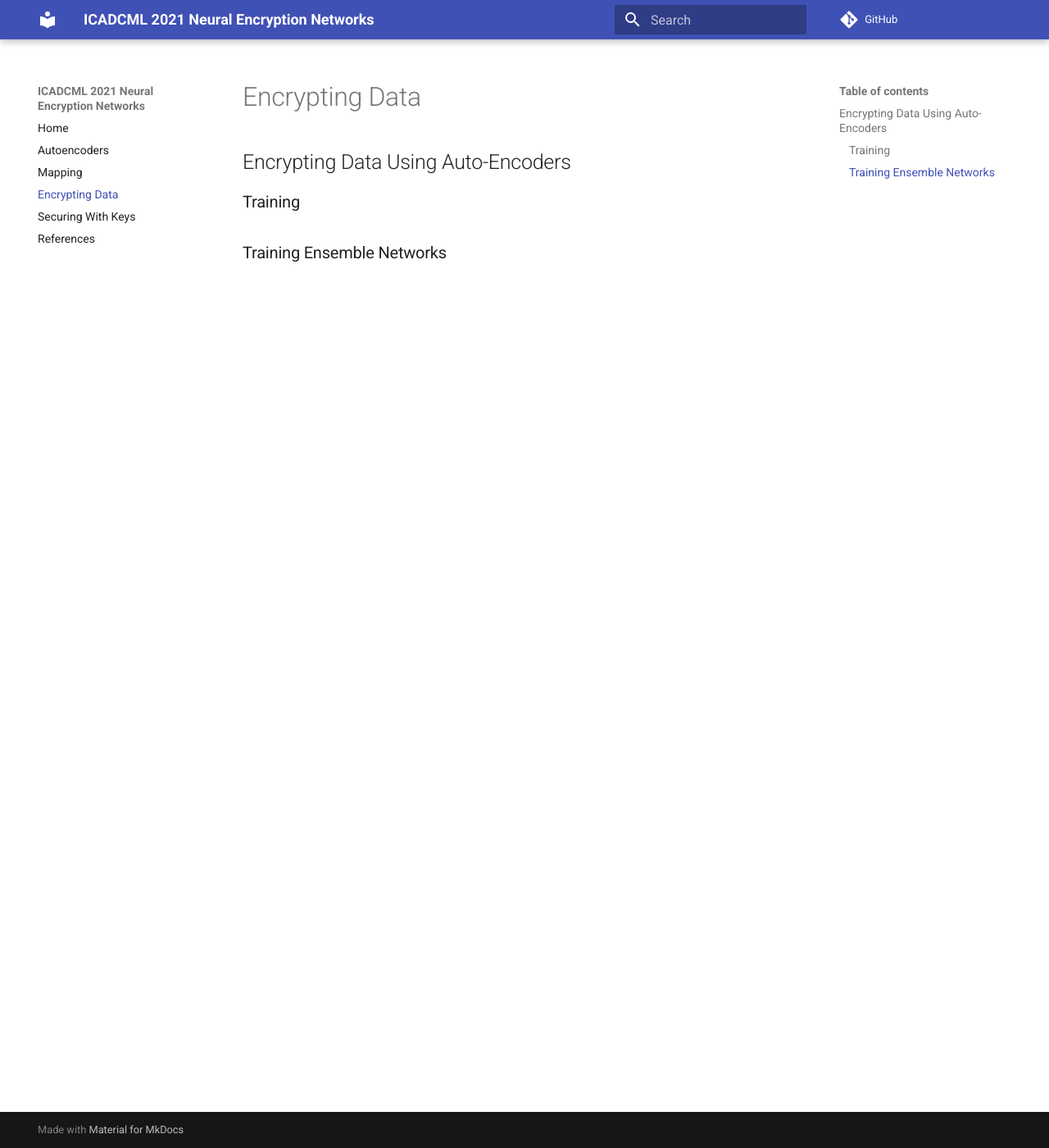
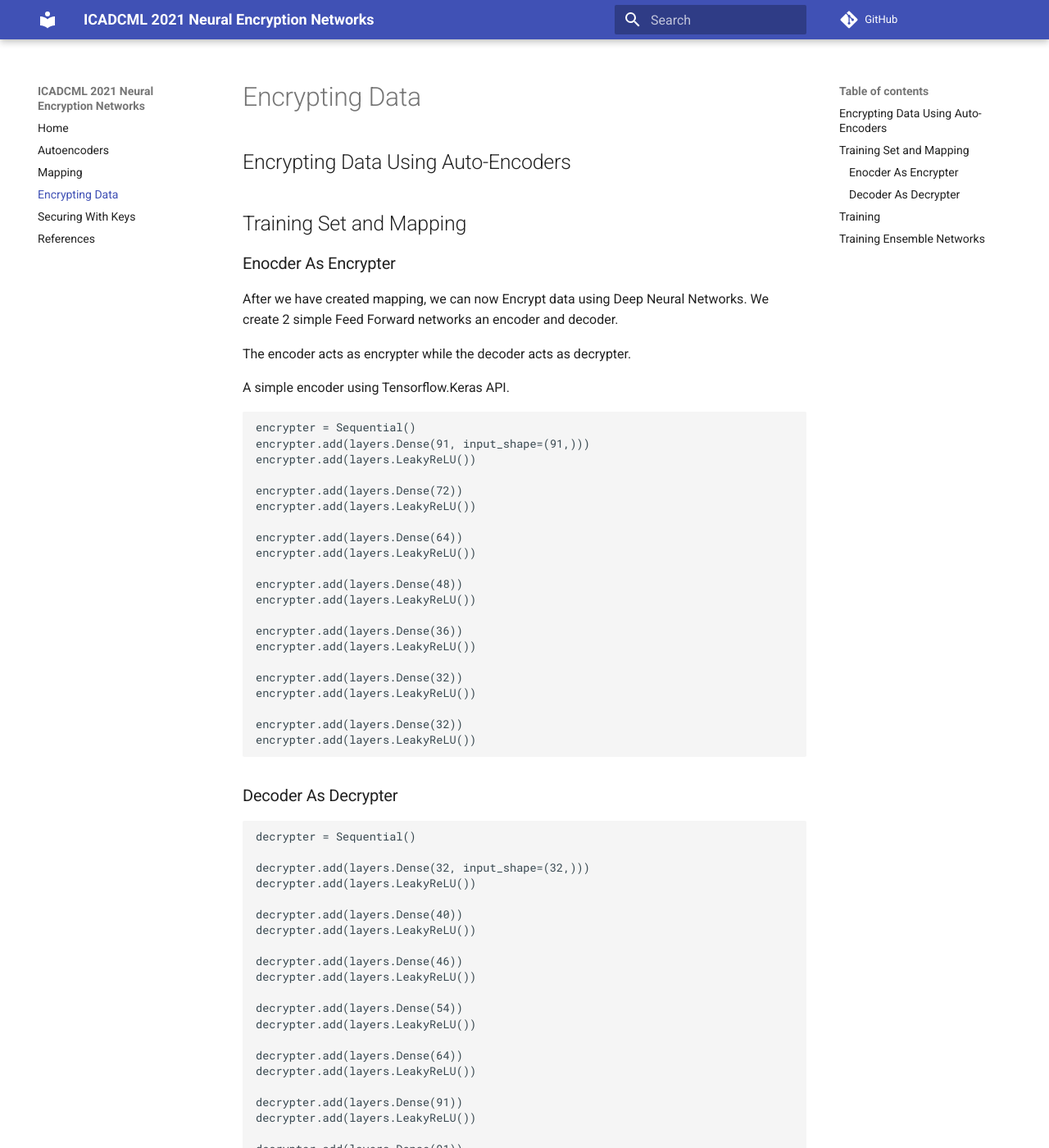
Before and after one commit to oke-aditya/neural_encryption_networks, an MkDocs documentation site: the page built from docs/templates/neural_enc.md, in a window 1280 px wide and 1400 px high. Shown: the whole window at 82% size. Built offline with MkDocs 1.6.1 and Material for MkDocs 9.7.7, drawn with Linux system fonts in a browser that asks for light colours; comment, search, counter and statistics services are not loaded; some of the changed text lies outside the part shown.

Commit message:
starts adding final md files

````diff
--- a/docs/templates/neural_enc.md
+++ b/docs/templates/neural_enc.md
@@ -1,7 +1,77 @@
 ## Encrypting Data Using Auto-Encoders
 
+## Training Set and Mapping
+
+### Enocder As Encrypter
+
+After we have created mapping, we can now Encrypt data using Deep Neural Networks.
+We create 2 simple Feed Forward networks an encoder and decoder.
+
+The encoder acts as encrypter while the decoder acts as decrypter.
+
+A simple encoder using Tensorflow.Keras API.
+
+```
+encrypter = Sequential()
+encrypter.add(layers.Dense(91, input_shape=(91,)))
+encrypter.add(layers.LeakyReLU())
+
+encrypter.add(layers.Dense(72))
+encrypter.add(layers.LeakyReLU())
+
+encrypter.add(layers.Dense(64))
+encrypter.add(layers.LeakyReLU())
+
+encrypter.add(layers.Dense(48))
+encrypter.add(layers.LeakyReLU())
+
+encrypter.add(layers.Dense(36))
+encrypter.add(layers.LeakyReLU())
+
+encrypter.add(layers.Dense(32))
+encrypter.add(layers.LeakyReLU())
+
+encrypter.add(layers.Dense(32))
+encrypter.add(layers.LeakyReLU())
+```
+
+### Decoder As Decrypter
 
 
-### Training
+```
+decrypter = Sequential()
 
-### Training Ensemble Networks
+decrypter.add(layers.Dense(32, input_shape=(32,)))
+decrypter.add(layers.LeakyReLU())
+
+decrypter.add(layers.Dense(40))
+decrypter.add(layers.LeakyReLU())
+
+decrypter.add(layers.Dense(46))
+decrypter.add(layers.LeakyReLU())
+
+decrypter.add(layers.Dense(54))
+decrypter.add(layers.LeakyReLU())
+
+decrypter.add(layers.Dense(64))
+decrypter.add(layers.LeakyReLU())
+
+decrypter.add(layers.Dense(91))
+decrypter.add(layers.LeakyReLU())
+
+decrypter.add(layers.Dense(91))
+decrypter.add(layers.LeakyReLU())
+
+decrypter.add(layers.Dense(91))
+decrypter.add(layers.LeakyReLU())
+```
+
+## Training
+
+We Train Encoder and Decoder with `Mean Squared Error` Loss, `Adam` Optimizer.
+We set a small learning rate around `1e-3`
+Since there are not many gradients to compute, we use batch size of 1.
+
+Training both Encoder and Decoder Jointly takes around 3-4 mins over CPU and 2 mins over GPU.
+
+## Training Ensemble Networks
````
